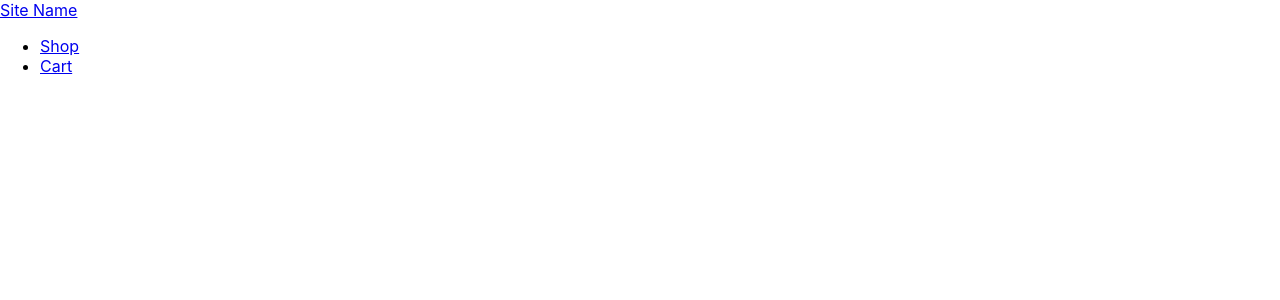
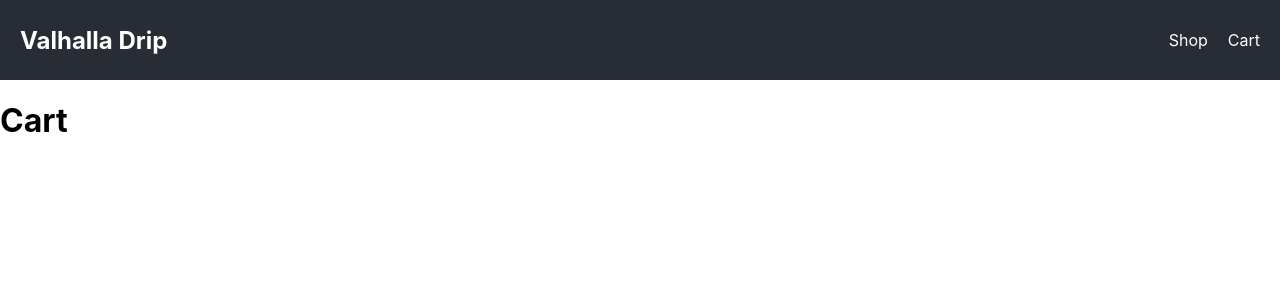
Before and after one commit to PjSingh22/shopping-cart, a React (Create React App) app: page /cart in a window 1280 px wide. Shown: the top 300 px of the page. Built offline with nearby package versions, Linux system fonts and the light colour scheme.

Commit message:
styled navbar

```diff
--- a/src/App.js
+++ b/src/App.js
@@ -1,13 +1,25 @@
-import logo from './logo.svg';
 import './App.css';
-import NavBar from './components/NavBar';
+import { Route, Routes } from 'react-router-dom';
+import NavBar from './components/NavBar/NavBar';
+import Home from './components/pages/HomePage/Home';
+import Cart from './components/pages/CartPage/Cart';
+import Shop from './components/pages/ShopPage/Shop';
 // create a home page
 // create a shopping page that lists all items for sale
 // create a cart page that lists all items in the cart
 // use this component for routing
 
 function App() {
-  return <NavBar />;
+  return (
+    <>
+      <NavBar />
+      <Routes>
+        <Route path="/" element={<Home />} />
+        <Route path="/shop" element={<Shop />} />
+        <Route path="/cart" element={<Cart />} />
+      </Routes>
+    </>
+  );
 }
 
 export default App;
--- a/src/components/NavBar.js
+++ /dev/null
@@ -1,10 +0,0 @@
-export default function NavBar() {
-  return <nav>
-
-    <a href="/">Site Name</a>
-    <ul>
-      <li><a href="/shop">Shop</a></li>
-      <li><a href="/cart">Cart</a></li>
-    </ul>
-  </nav>
-}
--- /dev/null
+++ b/src/components/NavBar/NavBar.css
@@ -0,0 +1,25 @@
+nav {
+  display: flex;
+  justify-content: space-between;
+  align-items: center;
+  height: 10vh;
+  background-color: #282c34;
+  color: white;
+}
+
+.title {
+  margin-left: 10px;
+  font-size: 1.5rem;
+}
+
+.link {
+  text-decoration: none;
+  color: white;
+  margin: 0 10px;
+}
+
+ul {
+  display: flex;
+  list-style: none;
+  margin-right: 10px;
+}
--- /dev/null
+++ b/src/components/NavBar/NavBar.js
@@ -0,0 +1,13 @@
+import { Link } from 'react-router-dom';
+import './NavBar.css';
+
+export default function NavBar() {
+  return <nav>
+
+    <Link to="/" className='link'><h1 className='title'>Valhalla Drip</h1></Link>
+    <ul>
+      <li><Link to="/shop" className='link'>Shop</Link></li>
+      <li><Link to="/cart" className='link'>Cart</Link></li>
+    </ul>
+  </nav>
+}
--- /dev/null
+++ b/src/components/pages/CartPage/Cart.jsx
@@ -0,0 +1,9 @@
+const Cart = () => {
+  return (
+    <div>
+      <h1>Cart</h1>
+    </div>
+  );
+}
+
+export default Cart;
--- /dev/null
+++ b/src/components/pages/HomePage/Home.jsx
@@ -0,0 +1,12 @@
+import Shop from "../ShopPage/Shop";
+import './home.css';
+const Home = () => {
+  return (
+    <div>
+      <h1>Home</h1>
+    </div>
+  );
+};
+
+
+export default Home;
--- /dev/null
+++ b/src/components/pages/ShopPage/Shop.jsx
@@ -0,0 +1,9 @@
+const Shop = () => {
+  return (
+    <div>
+      <h1>Shop</h1>
+    </div>
+  );
+}
+
+export default Shop;
--- a/src/index.js
+++ b/src/index.js
@@ -3,12 +3,15 @@ import ReactDOM from 'react-dom/client';
 import './index.css';
 import App from './App';
 import reportWebVitals from './reportWebVitals';
+import { BrowserRouter as Router } from 'react-router-dom';
 
 const root = ReactDOM.createRoot(document.getElementById('root'));
 root.render(
-  <React.StrictMode>
-    <App />
-  </React.StrictMode>
+  <Router>
+    <React.StrictMode>
+      <App />
+    </React.StrictMode>
+  </Router>
 );
 
 // If you want to start measuring performance in your app, pass a function
```
Also changed, not shown: src/components/pages/Home.jsx (deleted), src/components/pages/HomePage/home.css (added).
